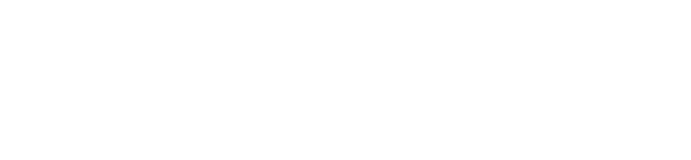
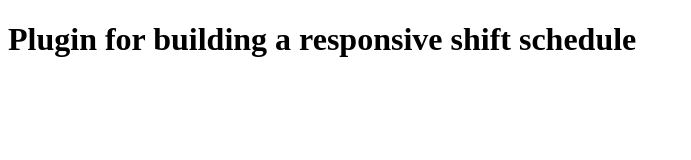
Before and after one commit to mau-87/schedule, a plain HTML site: page app/index.html in a window 1280 px wide. Shown: the whole page, without its empty margins (0-691 px from the left). Drawn offline with nearby package versions, Linux system fonts and the light colour scheme.

Commit message:
add a header

```diff
--- a/app/index.html
+++ b/app/index.html
@@ -10,6 +10,6 @@
 </head>
 
 <body>
-
+	<h1>Plugin for building a responsive shift schedule</h1>
 </body>
 </html>
```
